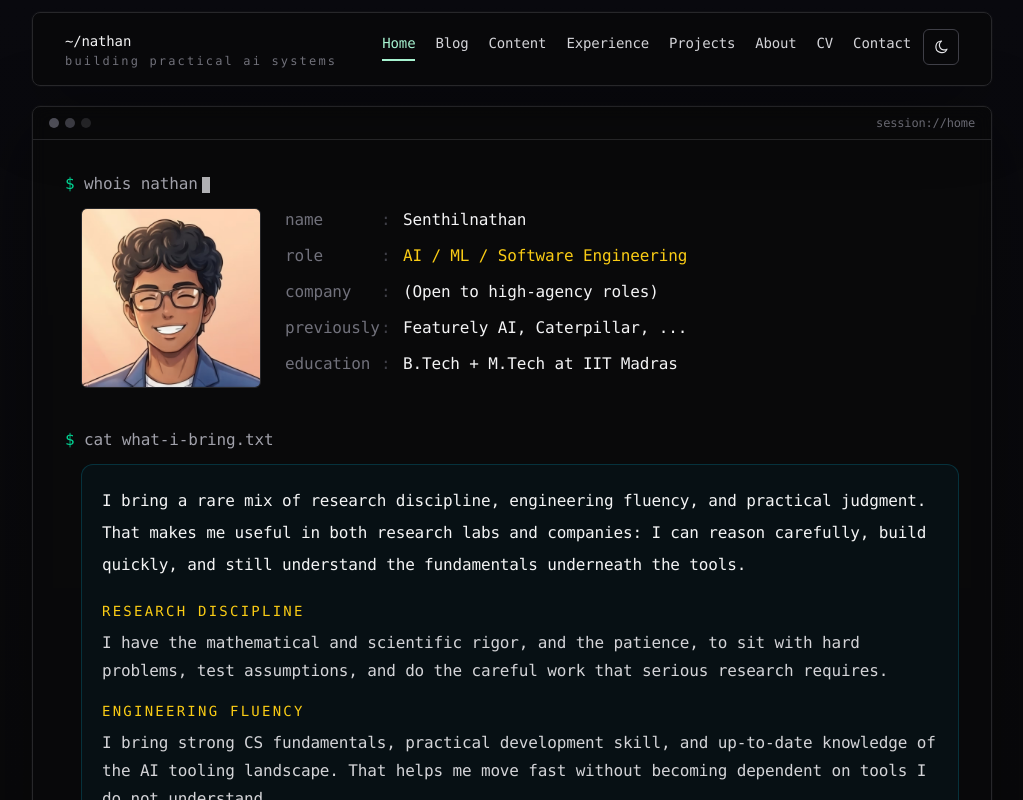
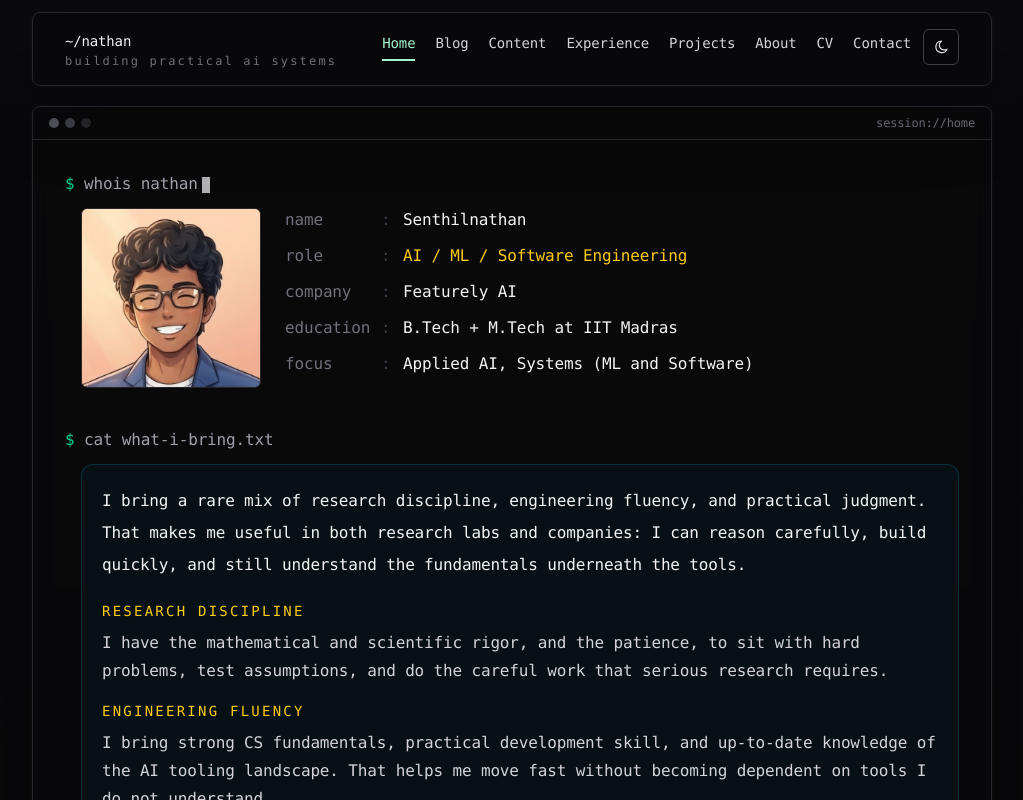
Before and after one commit to senthilnathan01/senthilnathan01.github.io, a Next.js app: page / in a window 1280 px wide. Shown: the top 800 px of the page, without its empty margins (128-1151 px from the left). Built offline with nearby package versions, Linux system fonts and the light colour scheme; no server answers; the database is empty.

Commit message:
updated my full time position, yay

```diff
--- a/data/siteData.ts
+++ b/data/siteData.ts
@@ -57,11 +57,10 @@ export const siteData = {
   profileFacts: [
     { label: 'name', value: 'Senthilnathan' },
     { label: 'role', value: 'AI / ML / Software Engineering' },
-    { label: 'company', value: '(Open to high-agency roles)' },
-    { label: 'previously', value: 'Featurely AI, Caterpillar, ...' },
+    { label: 'company', value: 'Featurely AI' },
     { label: 'education', value: 'B.Tech + M.Tech at IIT Madras' },
+    { label: 'focus', value: 'Applied AI, Systems (ML and Software)' },
   ] as ProfileFact[],
-  current_status: ['LLM Research, Inference engineering, System Design'],
   nav: [
     { label: 'Home', href: '/' },
     { label: 'Blog', href: '/blog' },
```
